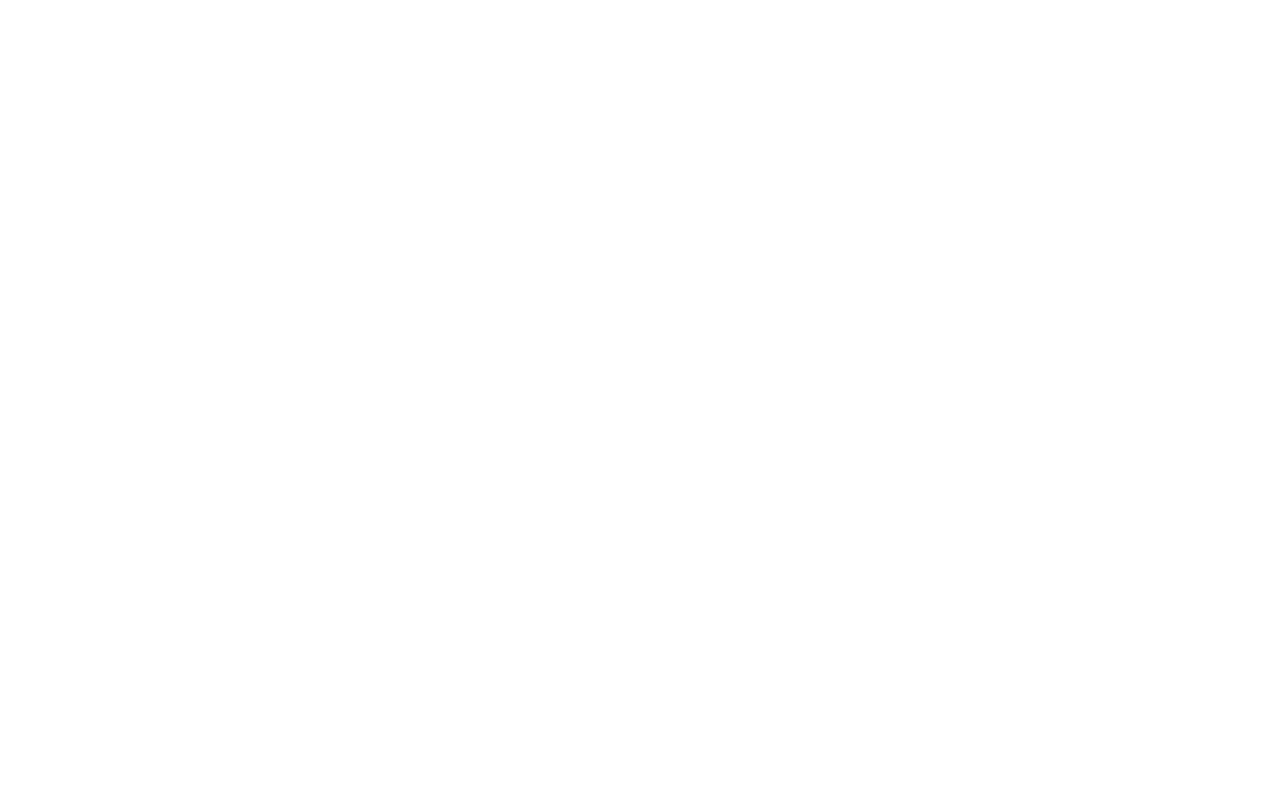
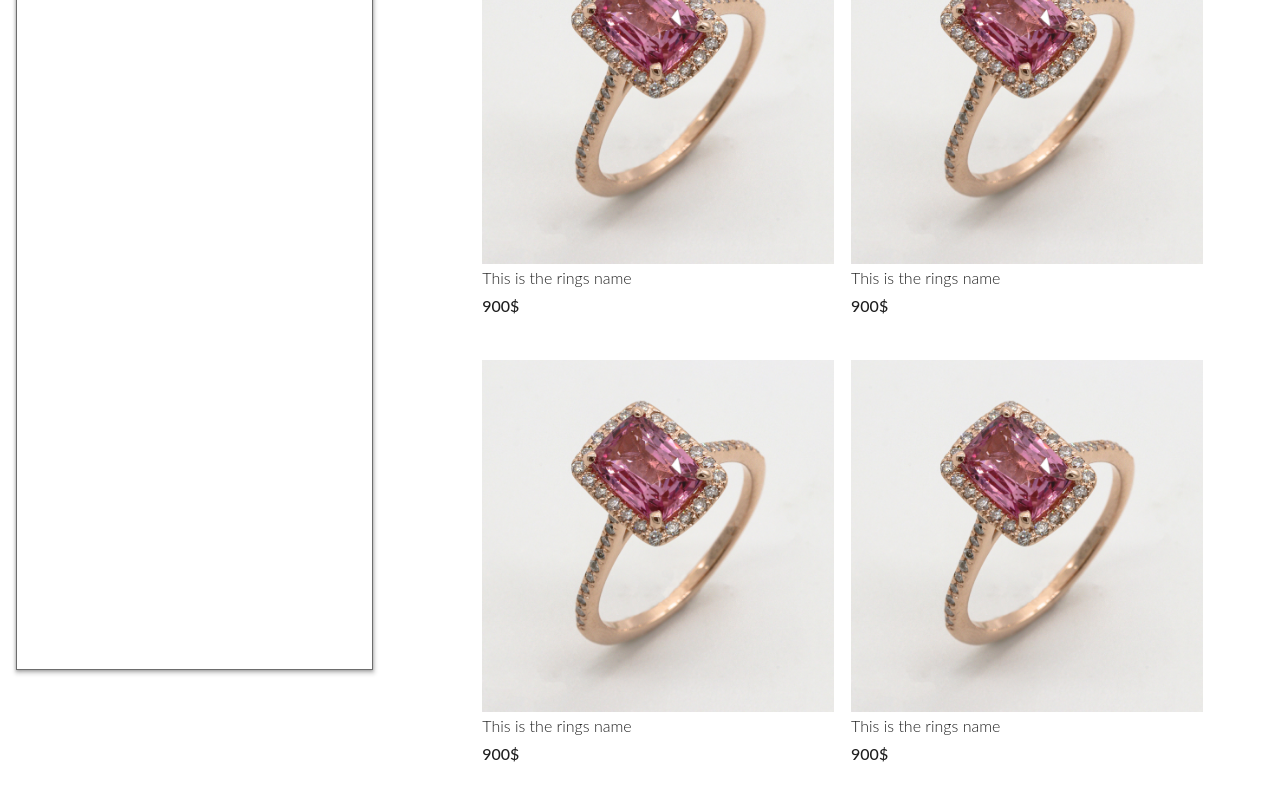
Before and after one commit to GeorgiTopalov/Jewelry-Store, a Next.js app: page /shop in a window 1280 px wide. Shown: the part 1208-2008 px from the top of the page. Built offline with nearby package versions, Linux system fonts and the light colour scheme.

Commit message:
fixed issue with nested links

```diff
--- a/components/shop/shopItems.jsx
+++ b/components/shop/shopItems.jsx
@@ -8,6 +8,18 @@
       <div className={styles["product"]}>
         <Link href="/productdetail">
           <div className={styles["product-card"]}>
+            <div className={styles["wish-container"]}>
+              <div className={styles["wish-icon"]}>
+                <svg
+                  xmlns="http://www.w3.org/2000/svg"
+                  height="32"
+                  width="32"
+                  viewBox="0 0 512 512"
+                >
+                  <path d="M47.6 300.4L228.3 469.1c7.5 7 17.4 10.9 27.7 10.9s20.2-3.9 27.7-10.9L464.4 300.4c30.4-28.3 47.6-68 47.6-109.5v-5.8c0-69.9-50.5-129.5-119.4-141C347 36.5 300.6 51.4 268 84L256 96 244 84c-32.6-32.6-79-47.5-124.6-39.9C50.5 55.6 0 115.2 0 185.1v5.8c0 41.5 17.2 81.2 47.6 109.5z" />
+                </svg>
+              </div>
+            </div>
             <button
               href="/productdetail"
               className={`btn ${styles["btn-shop"]}`}
@@ -22,6 +34,18 @@
       <div className={styles["product"]}>
         <Link href="/productdetail">
           <div className={styles["product-card"]}>
+            <div className={styles["wish-container"]}>
+              <div className={styles["wish-icon"]}>
+                <svg
+                  xmlns="http://www.w3.org/2000/svg"
+                  height="32"
+                  width="32"
+                  viewBox="0 0 512 512"
+                >
+                  <path d="M47.6 300.4L228.3 469.1c7.5 7 17.4 10.9 27.7 10.9s20.2-3.9 27.7-10.9L464.4 300.4c30.4-28.3 47.6-68 47.6-109.5v-5.8c0-69.9-50.5-129.5-119.4-141C347 36.5 300.6 51.4 268 84L256 96 244 84c-32.6-32.6-79-47.5-124.6-39.9C50.5 55.6 0 115.2 0 185.1v5.8c0 41.5 17.2 81.2 47.6 109.5z" />
+                </svg>
+              </div>
+            </div>
             <button
               href="/productdetail"
               className={`btn ${styles["btn-shop"]}`}
@@ -36,6 +60,18 @@
       <div className={styles["product"]}>
         <Link href="/productdetail">
           <div className={styles["product-card"]}>
+            <div className={styles["wish-container"]}>
+              <div className={styles["wish-icon"]}>
+                <svg
+                  xmlns="http://www.w3.org/2000/svg"
+                  height="32"
+                  width="32"
+                  viewBox="0 0 512 512"
+                >
+                  <path d="M47.6 300.4L228.3 469.1c7.5 7 17.4 10.9 27.7 10.9s20.2-3.9 27.7-10.9L464.4 300.4c30.4-28.3 47.6-68 47.6-109.5v-5.8c0-69.9-50.5-129.5-119.4-141C347 36.5 300.6 51.4 268 84L256 96 244 84c-32.6-32.6-79-47.5-124.6-39.9C50.5 55.6 0 115.2 0 185.1v5.8c0 41.5 17.2 81.2 47.6 109.5z" />
+                </svg>
+              </div>
+            </div>
             <button
               href="/productdetail"
               className={`btn ${styles["btn-shop"]}`}
@@ -50,6 +86,18 @@
       <div className={styles["product"]}>
         <Link href="/productdetail">
           <div className={styles["product-card"]}>
+            <div className={styles["wish-container"]}>
+              <div className={styles["wish-icon"]}>
+                <svg
+                  xmlns="http://www.w3.org/2000/svg"
+                  height="32"
+                  width="32"
+                  viewBox="0 0 512 512"
+                >
+                  <path d="M47.6 300.4L228.3 469.1c7.5 7 17.4 10.9 27.7 10.9s20.2-3.9 27.7-10.9L464.4 300.4c30.4-28.3 47.6-68 47.6-109.5v-5.8c0-69.9-50.5-129.5-119.4-141C347 36.5 300.6 51.4 268 84L256 96 244 84c-32.6-32.6-79-47.5-124.6-39.9C50.5 55.6 0 115.2 0 185.1v5.8c0 41.5 17.2 81.2 47.6 109.5z" />
+                </svg>
+              </div>
+            </div>
             <button
               href="/productdetail"
               className={`btn ${styles["btn-shop"]}`}
@@ -61,6 +109,111 @@
         <p>This is the rings name</p>
         <p className={styles["price"]}>900$</p>
       </div>
+      <div className={styles["product"]}>
+        <Link href="/productdetail">
+          <div className={styles["product-card"]}>
+            <div className={styles["wish-container"]}>
+              <div className={styles["wish-icon"]}>
+                <svg
+                  xmlns="http://www.w3.org/2000/svg"
+                  height="32"
+                  width="32"
+                  viewBox="0 0 512 512"
+                >
+                  <path d="M47.6 300.4L228.3 469.1c7.5 7 17.4 10.9 27.7 10.9s20.2-3.9 27.7-10.9L464.4 300.4c30.4-28.3 47.6-68 47.6-109.5v-5.8c0-69.9-50.5-129.5-119.4-141C347 36.5 300.6 51.4 268 84L256 96 244 84c-32.6-32.6-79-47.5-124.6-39.9C50.5 55.6 0 115.2 0 185.1v5.8c0 41.5 17.2 81.2 47.6 109.5z" />
+                </svg>
+              </div>
+            </div>
+            <button
+              href="/productdetail"
+              className={`btn ${styles["btn-shop"]}`}
+            >
+              <h3>Add to Cart</h3>
+            </button>
+          </div>
+        </Link>
+        <p>This is the rings name</p>
+        <p className={styles["price"]}>900$</p>
+      </div>
+      <div className={styles["product"]}>
+        <Link href="/productdetail">
+          <div className={styles["product-card"]}>
+            <div className={styles["wish-container"]}>
+              <div className={styles["wish-icon"]}>
+                <svg
+                  xmlns="http://www.w3.org/2000/svg"
+                  height="32"
+                  width="32"
+                  viewBox="0 0 512 512"
+                >
+                  <path d="M47.6 300.4L228.3 469.1c7.5 7 17.4 10.9 27.7 10.9s20.2-3.9 27.7-10.9L464.4 300.4c30.4-28.3 47.6-68 47.6-109.5v-5.8c0-69.9-50.5-129.5-119.4-141C347 36.5 300.6 51.4 268 84L256 96 244 84c-32.6-32.6-79-47.5-124.6-39.9C50.5 55.6 0 115.2 0 185.1v5.8c0 41.5 17.2 81.2 47.6 109.5z" />
+                </svg>
+              </div>
+            </div>
+            <button
+              href="/productdetail"
+              className={`btn ${styles["btn-shop"]}`}
+            >
+              <h3>Add to Cart</h3>
+            </button>
+          </div>
+        </Link>
+        <p>This is the rings name</p>
+        <p className={styles["price"]}>900$</p>
+      </div>
+      <div className={styles["product"]}>
+        <Link href="/productdetail">
+          <div className={styles["product-card"]}>
+            <div className={styles["wish-container"]}>
+              <div className={styles["wish-icon"]}>
+                <svg
+                  xmlns="http://www.w3.org/2000/svg"
+                  height="32"
+                  width="32"
+                  viewBox="0 0 512 512"
+                >
+                  <path d="M47.6 300.4L228.3 469.1c7.5 7 17.4 10.9 27.7 10.9s20.2-3.9 27.7-10.9L464.4 300.4c30.4-28.3 47.6-68 47.6-109.5v-5.8c0-69.9-50.5-129.5-119.4-141C347 36.5 300.6 51.4 268 84L256 96 244 84c-32.6-32.6-79-47.5-124.6-39.9C50.5 55.6 0 115.2 0 185.1v5.8c0 41.5 17.2 81.2 47.6 109.5z" />
+                </svg>
+              </div>
+            </div>
+            <button
+              href="/productdetail"
+              className={`btn ${styles["btn-shop"]}`}
+            >
+              <h3>Add to Cart</h3>
+            </button>
+          </div>
+        </Link>
+        <p>This is the rings name</p>
+        <p className={styles["price"]}>900$</p>
+      </div>
+      <div className={styles["product"]}>
+        <Link href="/productdetail">
+          <div className={styles["product-card"]}>
+            <div className={styles["wish-container"]}>
+              <div className={styles["wish-icon"]}>
+                <svg
+                  xmlns="http://www.w3.org/2000/svg"
+                  height="32"
+                  width="32"
+                  viewBox="0 0 512 512"
+                >
+                  <path d="M47.6 300.4L228.3 469.1c7.5 7 17.4 10.9 27.7 10.9s20.2-3.9 27.7-10.9L464.4 300.4c30.4-28.3 47.6-68 47.6-109.5v-5.8c0-69.9-50.5-129.5-119.4-141C347 36.5 300.6 51.4 268 84L256 96 244 84c-32.6-32.6-79-47.5-124.6-39.9C50.5 55.6 0 115.2 0 185.1v5.8c0 41.5 17.2 81.2 47.6 109.5z" />
+                </svg>
+              </div>
+            </div>
+            <button
+              href="/productdetail"
+              className={`btn ${styles["btn-shop"]}`}
+            >
+              <h3>Add to Cart</h3>
+            </button>
+          </div>
+        </Link>
+        <p>This is the rings name</p>
+        <p className={styles["price"]}>900$</p>
+      </div>
+
     </div>
   );
 };
--- a/styles/shop/shopItems.module.css
+++ b/styles/shop/shopItems.module.css
@@ -41,6 +41,10 @@
   font-weight: 500;
 }
 
+.wish-icon svg {
+  display: none;
+}
+
 @media (min-width: 550px) {
   .product-card {
     height: 264px;
@@ -53,6 +57,9 @@
     grid-area: 1 / 2 / 4 / 9
   }
   .product-card {
+    display: flex;
+    flex-flow: column wrap;
+    justify-content: space-between;
     height: 352px;
     width: 352px;
   }
@@ -65,7 +72,25 @@
     display: none;
   }
 
-  .product-card:hover .btn-shop {
+  .wish-container {
+    display: flex;
+    flex-flow: row wrap;
+    width: 100%;
+    justify-content: flex-end;
+    padding-top: 24px;
+    padding-right: 24px;
+  }
+
+  .product-card:hover .wish-icon svg {
+    display: block;
+  }
+
+  .wish-icon:hover {
+    fill: var(--primary-color);
+  }
+
+  .product-card:hover .btn-shop
+   {
     display: flex;
     width: 352px;
     justify-content: center;
```
